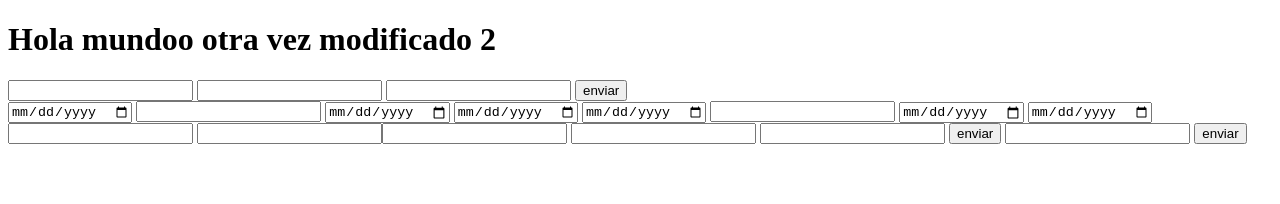
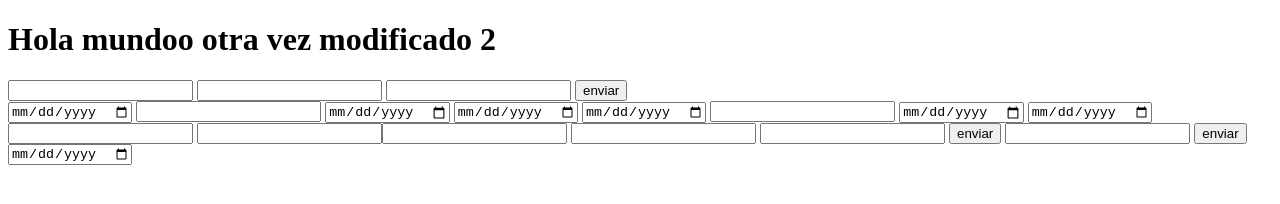
Before and after one commit to myalpha95/primerRepo, a plain HTML site: page index.html in a window 1280 px wide. Drawn offline with Linux system fonts and the light colour scheme.

Commit message:
se agrego el cumpleaños

```diff
--- a/index.html
+++ b/index.html
@@ -31,5 +31,7 @@
         <input type="text" name="cumple" id="cumple">
         <input type="button" value="enviar">
     </form>
+
+    <input type="date" value="birthday">
 </body>
 </html>
```
